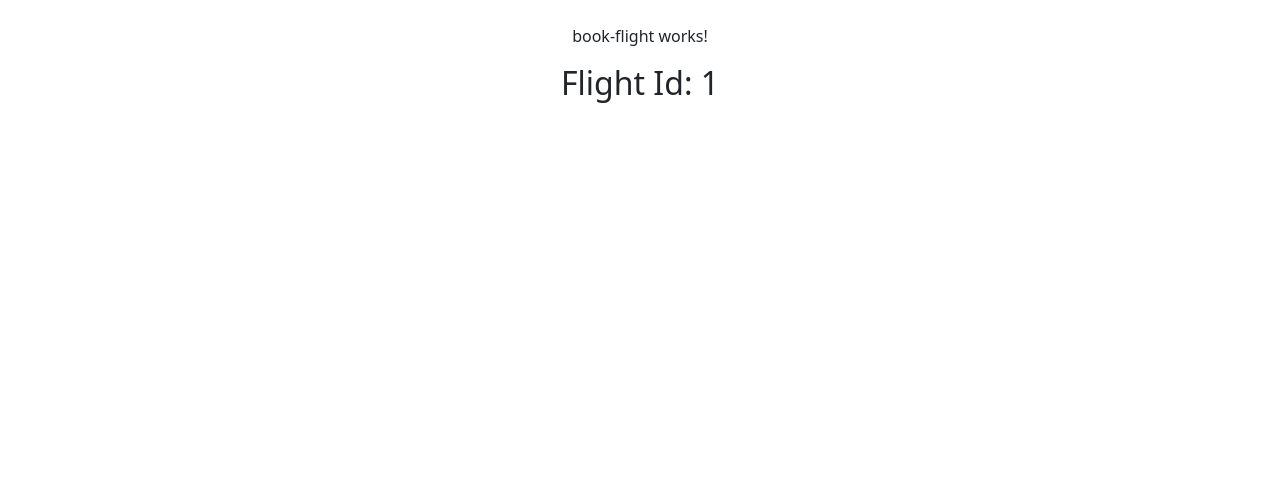
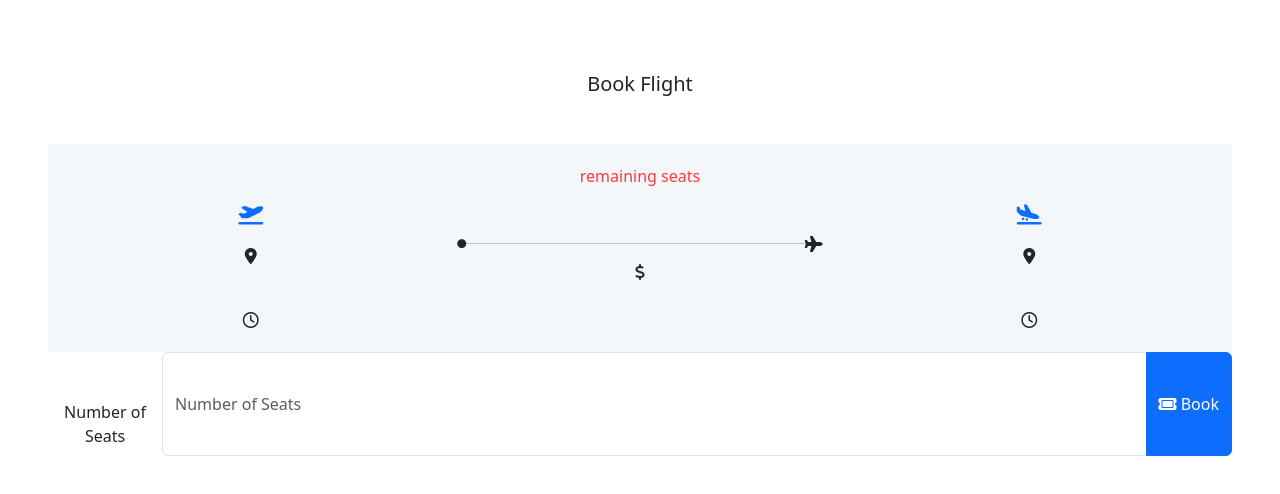
Before and after one commit to Gideon-isa/flights, an Angular app in the folder flights.client/: page /book-flight/1 in a window 1280 px wide. Shown: the top 494 px of the page. Built offline with nearby package versions, Linux system fonts and the light colour scheme; no server answers.

Commit message:
added find flight controller
add the book flight page

```diff
--- /dev/null
+++ b/flights.client/src/app/api/fn/flight/find-flight-plain.ts
@@ -0,0 +1,33 @@
+/* tslint:disable */
+/* eslint-disable */
+/* Code generated by ng-openapi-gen DO NOT EDIT. */
+
+import { HttpClient, HttpContext, HttpResponse } from '@angular/common/http';
+import { Observable } from 'rxjs';
+import { filter, map } from 'rxjs/operators';
+import { StrictHttpResponse } from '../../strict-http-response';
+import { RequestBuilder } from '../../request-builder';
+
+import { FlightRm } from '../../models/flight-rm';
+
+export interface FindFlight$Plain$Params {
+  id: string;
+}
+
+export function findFlight$Plain(http: HttpClient, rootUrl: string, params: FindFlight$Plain$Params, context?: HttpContext): Observable<StrictHttpResponse<FlightRm>> {
+  const rb = new RequestBuilder(rootUrl, findFlight$Plain.PATH, 'get');
+  if (params) {
+    rb.path('id', params.id, {});
+  }
+
+  return http.request(
+    rb.build({ responseType: 'text', accept: 'text/plain', context })
+  ).pipe(
+    filter((r: any): r is HttpResponse<any> => r instanceof HttpResponse),
+    map((r: HttpResponse<any>) => {
+      return r as StrictHttpResponse<FlightRm>;
+    })
+  );
+}
+
+findFlight$Plain.PATH = '/Flight/{id}';
--- /dev/null
+++ b/flights.client/src/app/api/fn/flight/find-flight.ts
@@ -0,0 +1,33 @@
+/* tslint:disable */
+/* eslint-disable */
+/* Code generated by ng-openapi-gen DO NOT EDIT. */
+
+import { HttpClient, HttpContext, HttpResponse } from '@angular/common/http';
+import { Observable } from 'rxjs';
+import { filter, map } from 'rxjs/operators';
+import { StrictHttpResponse } from '../../strict-http-response';
+import { RequestBuilder } from '../../request-builder';
+
+import { FlightRm } from '../../models/flight-rm';
+
+export interface FindFlight$Params {
+  id: string;
+}
+
+export function findFlight(http: HttpClient, rootUrl: string, params: FindFlight$Params, context?: HttpContext): Observable<StrictHttpResponse<FlightRm>> {
+  const rb = new RequestBuilder(rootUrl, findFlight.PATH, 'get');
+  if (params) {
+    rb.path('id', params.id, {});
+  }
+
+  return http.request(
+    rb.build({ responseType: 'json', accept: 'text/json', context })
+  ).pipe(
+    filter((r: any): r is HttpResponse<any> => r instanceof HttpResponse),
+    map((r: HttpResponse<any>) => {
+      return r as StrictHttpResponse<FlightRm>;
+    })
+  );
+}
+
+findFlight.PATH = '/Flight/{id}';
--- a/flights.client/src/app/api/models.ts
+++ b/flights.client/src/app/api/models.ts
@@ -3,4 +3,5 @@
 /* Code generated by ng-openapi-gen DO NOT EDIT. */
 
 export type { FlightRm } from './models/flight-rm';
+export type { ProblemDetails } from './models/problem-details';
 export type { TimePlaceRm } from './models/time-place-rm';
--- a/flights.client/src/app/api/services/flight.service.ts
+++ b/flights.client/src/app/api/services/flight.service.ts
@@ -11,6 +11,10 @@
 import { ApiConfiguration } from '../api-configuration';
 import { StrictHttpResponse } from '../strict-http-response';
 
+import { findFlight } from '../fn/flight/find-flight';
+import { FindFlight$Params } from '../fn/flight/find-flight';
+import { findFlight$Plain } from '../fn/flight/find-flight-plain';
+import { FindFlight$Plain$Params } from '../fn/flight/find-flight-plain';
 import { FlightRm } from '../models/flight-rm';
 import { searchFlight } from '../fn/flight/search-flight';
 import { SearchFlight$Params } from '../fn/flight/search-flight';
@@ -70,4 +74,51 @@
     );
   }
 
+  /** Path part for operation `findFlight()` */
+  static readonly FindFlightPath = '/Flight/{id}';
+
+  /**
+   * This method provides access to the full `HttpResponse`, allowing access to response headers.
+   * To access only the response body, use `findFlight$Plain()` instead.
+   *
+   * This method doesn't expect any request body.
+   */
+  findFlight$Plain$Response(params: FindFlight$Plain$Params, context?: HttpContext): Observable<StrictHttpResponse<FlightRm>> {
+    return findFlight$Plain(this.http, this.rootUrl, params, context);
+  }
+
+  /**
+   * This method provides access only to the response body.
+   * To access the full response (for headers, for example), `findFlight$Plain$Response()` instead.
+   *
+   * This method doesn't expect any request body.
+   */
+  findFlight$Plain(params: FindFlight$Plain$Params, context?: HttpContext): Observable<FlightRm> {
+    return this.findFlight$Plain$Response(params, context).pipe(
+      map((r: StrictHttpResponse<FlightRm>): FlightRm => r.body)
+    );
+  }
+
+  /**
+   * This method provides access to the full `HttpResponse`, allowing access to response headers.
+   * To access only the response body, use `findFlight()` instead.
+   *
+   * This method doesn't expect any request body.
+   */
+  findFlight$Response(params: FindFlight$Params, context?: HttpContext): Observable<StrictHttpResponse<FlightRm>> {
+    return findFlight(this.http, this.rootUrl, params, context);
+  }
+
+  /**
+   * This method provides access only to the response body.
+   * To access the full response (for headers, for example), `findFlight$Response()` instead.
+   *
+   * This method doesn't expect any request body.
+   */
+  findFlight(params: FindFlight$Params, context?: HttpContext): Observable<FlightRm> {
+    return this.findFlight$Response(params, context).pipe(
+      map((r: StrictHttpResponse<FlightRm>): FlightRm => r.body)
+    );
+  }
+
 }
--- a/flights.client/src/app/book-flight/book-flight.component.html
+++ b/flights.client/src/app/book-flight/book-flight.component.html
@@ -1,2 +1,73 @@
-<p>book-flight works!</p>
-<h2>Flight Id: {{ flightId}}</h2>
+<h5 class="text-md-center m-5">Book Flight</h5>
+<div class="m-5">
+  <div>
+    <div class="card-body text-center" style="padding: 20px; background-color:#e5ecf26e">
+      <h6 class="card-title ">{{flight.airline}}</h6>
+      <div class="card-title" style="color: #ff3939">{{flight.remainingNumberOfSeats}} remaining seats</div>
+      <div class="d-grid text-center g-2">
+        <div class="row">
+          <div class="col">
+            <div class="col m-3">
+              <i class="text-primary fas fa-plane-departure" style="font-size: 20px;"></i>
+            </div>
+            <div class="col">
+              <i class="fa-solid fa-location-dot">
+                {{flight.departure?.place}}
+              </i>
+            </div>
+            <div class="col m-2">
+              <i class="fa-regular"></i>
+              {{flight.departure?.time | date}}
+            </div>
+            <div class="col">
+              <i class="fa-regular fa-clock">
+                {{flight.departure?.time | date:'shortTime'}}
+              </i>
+            </div>
+          </div>
+          <div class="col">
+            <div style="display: flex;">
+              <i class="fa-solid  fa-circle" style="margin-top:51px; font-size: 9px;"></i>
+              <hr style="display:block;width: 100%;margin-top: 55px;">
+              <i class="fas fa-plane" style="margin-top: 48px;"></i>
+            </div>
+            <i class="fa fa-usd" aria-hidden="true">{{flight.price}}</i>
+            <br>
+          </div>
+          <div class="col">
+            <div class="col m-3">
+              <i class="text-primary fas fa-plane-arrival" style="font-size: 20px;"></i>
+            </div>
+            <div class="col">
+              <i class="fa-solid fa-location-dot">
+                {{flight.arrival?.place}}
+              </i>
+            </div>
+            <div class="col m-2 text-primary">
+              <i class="fa-regular "></i>
+              {{flight.arrival?.time | date}}
+            </div>
+            <div class="col">
+              <i class="fa-regular fa-clock">
+                {{flight.arrival?.time | date:'shortTime'}}
+              </i>
+            </div>
+          </div>
+        </div>
+      </div>
+    </div>
+    <div class="card-footer d-flex justify-content-center">
+      <label class="form-label mt-5" for="numberOfSeats">Number of Seats</label>
+      <div class="center input-group">
+        <input type="number" class="form-control" id="numberOfSeats" name="numberOfSeats"
+               placeholder="Number of Seats" />
+        <button type="submit" class="btn btn-primary">
+          <i class="fas fa-ticket"></i>
+          Book
+        </button>
+      </div>
+      <br>
+    </div>
+  </div>
+
+</div>
--- a/flights.client/src/app/book-flight/book-flight.component.ts
+++ b/flights.client/src/app/book-flight/book-flight.component.ts
@@ -1,5 +1,7 @@
 import { Component, OnInit } from '@angular/core';
 import { ActivatedRoute } from '@angular/router';
+import { FlightRm } from '../api/models';
+import { FlightService } from '../api/services';
 
 @Component({
   selector: 'app-book-flight',
@@ -9,14 +11,23 @@
 })
 export class BookFlightComponent implements OnInit{
 
-  constructor(private route: ActivatedRoute) { }
+  constructor(private route: ActivatedRoute, private flightService: FlightService) { }
 
-    flightId: string = 'not loaded';
+  flightId: string = 'not loaded';
+  flight: FlightRm = {};
 
-    ngOnInit(): void {
-      this.route.paramMap.subscribe(params => {
-        this.flightId = params.get('flightId') ?? 'not passed';
+  ngOnInit(): void {
+      this.route.paramMap
+        .subscribe(params => this.findFlight(params.get('flightId')));
+  }
+
+  private findFlight = (flightId: string | null) => {
+    this.flightId = flightId ?? 'not passed';
+
+    this.flightService.findFlight({ id: this.flightId })
+      .subscribe({
+        next: response => this.flight = response,
+        //error: this.handleError
       });
-    }
-
+  }
 }
--- a/flights.client/src/app/search-flights/search-flights.component.html
+++ b/flights.client/src/app/search-flights/search-flights.component.html
@@ -97,7 +97,7 @@
 
               <i class="fas fa-usd">{{ flight.price }}</i>
               <br />
-              i<a [routerLink]="['/book-flight', flight.id]" class="btn btn-secondary btn-lg mt-2">
+              <a [routerLink]="['/book-flight', flight.id]" class="btn btn-secondary btn-lg mt-2">
                 <i class="fas fa-ticket"></i>
                 Book
               </a>
```
Also changed, not shown: flights.client/src/app/api/models/problem-details.ts (added, +13 -0 lines), 1 other file (tests, documents, lock files or other folders).
